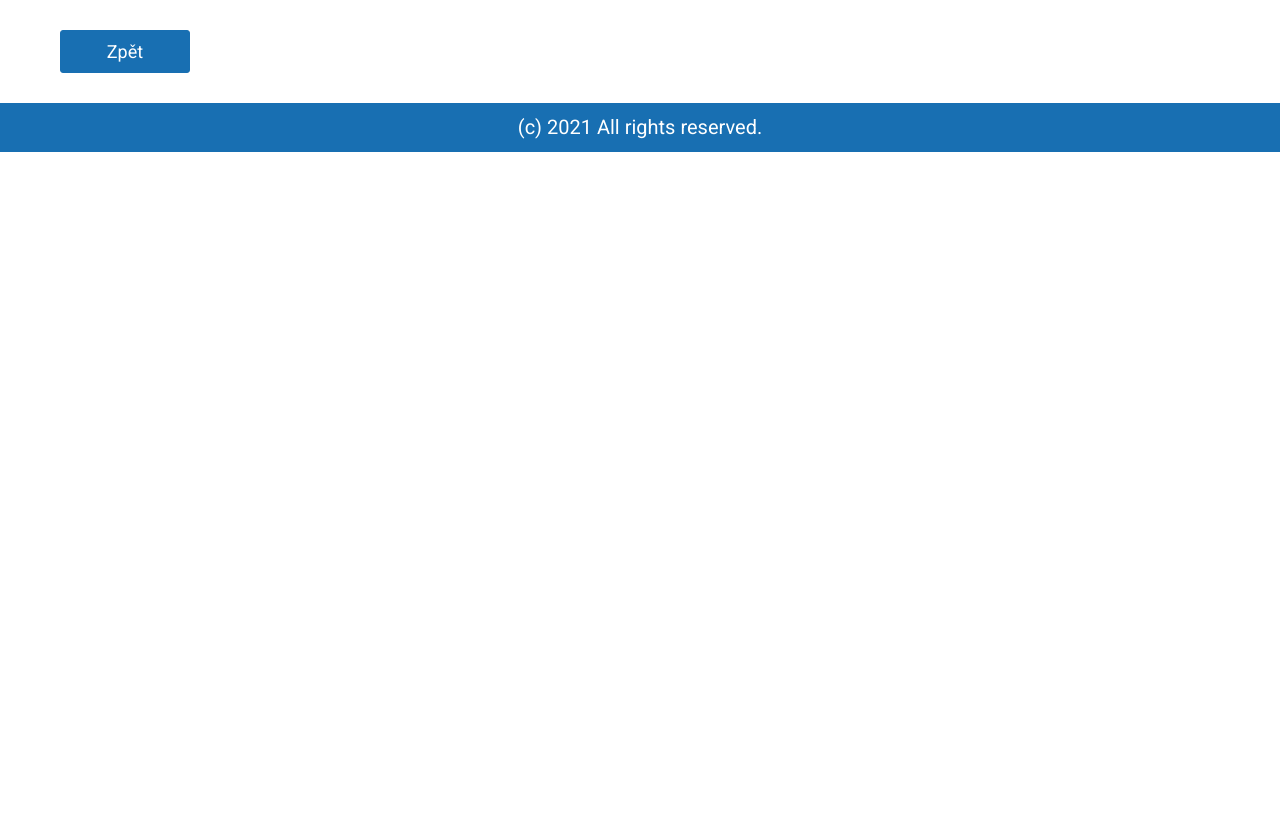
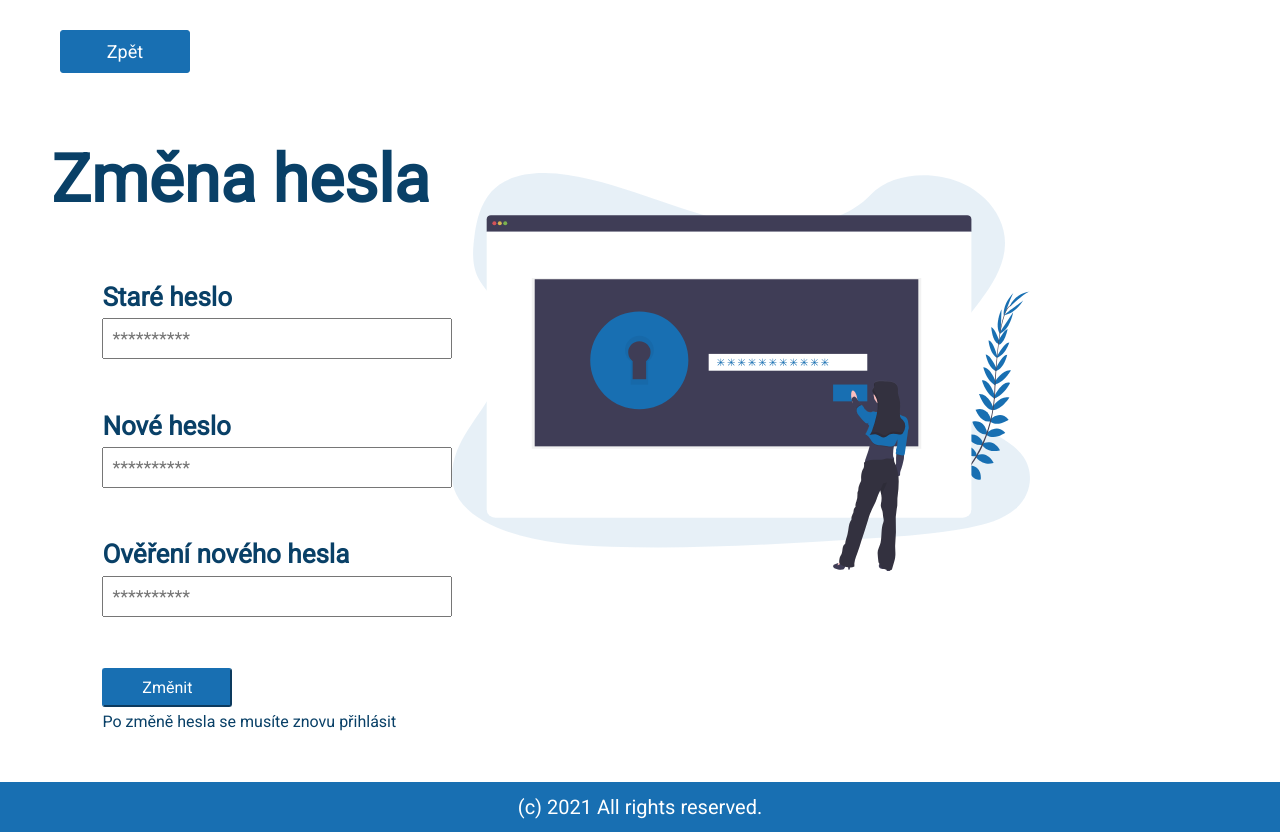
Before and after one commit to MartmatiX/Maturitni_Projekt_SPSE_2021, a PHP site: page /users/changePassword-user.php in a window 1280 px wide. Shown: the part 56-888 px from the top of the page. Before the commit the page ends 208 px from the top, so only its background shows below. Run offline with PHP 8.4, Linux system fonts and the light colour scheme; the visitor is signed in with stand-in values (Sample User, id 1).

Commit message:
zmena hesla, uprava css, dalsi drobne upravy

```diff
--- a/css/master.css
+++ b/css/master.css
@@ -70,6 +70,12 @@ footer{
 
 /* class css*/
 
+.image_responsive{
+  width: 100%;
+  max-width: 600px;
+  height: auto;
+}
+
 /* header css */
 .header_wrapper{
 
@@ -106,19 +112,19 @@ footer{
 }
 
 .form_header{
-  padding: 30px 0px 0px 60px;
+  padding: 3vw 0px 0px 4vw;
 }
 
 .div_form{
-  padding-top: 70px;
-  padding-left: 150px;
+  padding-top: 5vw;
+  padding-left: 8vw;
 }
 
 .login_submit p{
   font-size: 18px;
   font-weight: bold;
   color: rgb(9, 64, 103);
-  padding-top: 20px;
+  padding-top: 1vw;
 }
 
 .login_submit a{
@@ -126,21 +132,21 @@ footer{
 }
 
 .login_picture{
-  padding-right: 150px;
-  padding-top: 100px;
+  padding-right: 8vw;
+  padding-top: 5vw;
 }
 
 .register_picture{
-  padding-right: 150px;
-  padding-top: 100px
+  padding-right: 8vw;
+  padding-top: 10vw;
 }
 
 .form_spacing{
-  padding-bottom: 60px;
+  padding-bottom: 4vw;
 }
 
 .form_spacing h3{
-  padding-bottom: 10px;
+  padding-bottom: 0.5vw;
 }
 
 .div_input{
@@ -374,9 +380,12 @@ footer{
 
 .change_data{
   display: flex;
-  justify-content: space-between;
-  padding-top: 30px;
+  padding-top: 40px;
   padding-bottom: 80px;
+}
+
+.change_user_password, .change_user_data{
+  padding-left: 40px;
 }
 
 .change_data a{
@@ -403,8 +412,20 @@ footer{
 }
 
 .change_button{
-  padding-left: 40%;
+  padding-left: 300px;
   padding-bottom: 50px;
+}
+
+.change_button p{
+  color: rgb(9, 64, 103);
+  padding-top: 10px;
+  margin-left: -5vw;
+}
+
+/* change password */
+.form_spacing p{
+  padding-top: 5px;
+  color: rgb(9, 64, 103);
 }
 
 /* footer css */
--- a/tasks/main_objective/add-main_objective.php
+++ b/tasks/main_objective/add-main_objective.php
@@ -30,7 +30,7 @@
         </div>
       </div>
       <div class="div_add_picture">
-        <img src="../../css/pictures/add_picture.svg" alt="add_picture" width="500px">
+        <img class="image_responsive" src="../../css/pictures/add_picture.svg" alt="add_picture" width="500px">
       </div>
     </div>
     <?php
--- a/tasks/main_objective/edit-main_objective.php
+++ b/tasks/main_objective/edit-main_objective.php
@@ -33,7 +33,7 @@
       </div>
     </div>
     <div class="div_edit_picture">
-      <img src="../../css/pictures/edit_picture.svg" alt="picture_edit" width="500px">
+      <img class="image_responsive" src="../../css/pictures/edit_picture.svg" alt="picture_edit" width="500px">
     </div>
   </div>
 
--- a/users/changePassword-user.php
+++ b/users/changePassword-user.php
@@ -7,6 +7,58 @@
   <div class="div_backLink">
     <a href="profile-user.php"><button>Zpět</button></a>
   </div>
+
+  <div class="form_wrapper">
+    <div class="add_form">
+      <div class="form_header">
+        <h1>Změna hesla</h1>
+      </div>
+      <div class="div_form">
+        <form class="" method="post">
+          <div class="form_spacing">
+            <h3>Staré heslo</h3>
+            <input type="password" name="old_password" placeholder="**********">
+          </div>
+          <div class="form_spacing">
+            <h3>Nové heslo</h3>
+            <input type="password" name="new_password" placeholder="**********">
+          </div>
+          <div class="form_spacing">
+            <h3>Ověření nového hesla</h3>
+            <input type="password" name="new_password_checker" placeholder="**********">
+          </div>
+          <div class="form_spacing">
+            <input class="form_send" type="submit" name="submit" value="Změnit">
+            <p>Po změně hesla se musíte znovu přihlásit</p>
+          </div>
+        </form>
+      </div>
+    </div>
+    <div class="div_edit_picture">
+      <img class="image_responsive" src="../css/pictures/change_password_picture.svg" alt="change_password_picture">
+    </div>
+  </div>
+  <?php
+    if (isset($_POST['submit'])) {
+      $old_password = htmlspecialchars($_POST['old_password']);
+      $new_password = htmlspecialchars($_POST['new_password']);
+      $new_password_checker = htmlspecialchars($_POST['new_password_checker']);
+      if (!password_verify($old_password, $_SESSION['password'])) {
+        header("Location: changePassword-user.php?change=wrongOldPassword");
+      }elseif ($new_password != $new_password_checker) {
+        header("Location: changePassword-user.php?change=passwordsDoesntMatch");
+      }else{
+        $password = password_hash($new_password, PASSWORD_DEFAULT);
+        if ($db->run("UPDATE users SET password = ? WHERE id = ?", [$password, $_SESSION['id']])) {
+          session_unset();
+          session_destroy();
+          header("Location: login-user.php?change=success");
+        }else{
+          header("Location: login-user.php?change=failure");
+        }
+      }
+    }
+   ?>
 <?php endif; ?>
 
 <?php require '../footer.php'; ?>
--- a/users/login-user.php
+++ b/users/login-user.php
@@ -25,7 +25,7 @@
             </div>
           </div>
           <div class="login_picture">
-            <img src="../css/pictures/login_picture.svg" alt="login_picture" width="700px;">
+            <img class="image_responsive" src="../css/pictures/login_picture.svg" alt="login_picture" width="700px;">
           </div>
         </div>
       <?php endif ?>
--- a/users/profile-user.php
+++ b/users/profile-user.php
@@ -35,7 +35,6 @@
     </div>
   <?php endif; ?>
 
-
   <?php
     if (isset($_POST['logOut'])) {
       session_unset();
@@ -44,6 +43,4 @@
    ?>
 </main>
 
-
-
 <?php require_once '../footer.php'; ?>
--- a/users/register-user.php
+++ b/users/register-user.php
@@ -46,7 +46,7 @@
           </div>
         </div>
         <div class="register_picture">
-          <img src="../css/pictures/register_picture.svg" alt="register_picture" width="500px">
+          <img class="image_responsive" src="../css/pictures/register_picture.svg" alt="register_picture" width="500px">
         </div>
       </div>
 
```
Also changed, not shown: users/changeData-user.php (+28 -2 lines), css/pictures/change_password_picture.svg (added), css/pictures/edit_profile_picture.svg (added), css/pictures/profile_picture.svg.
